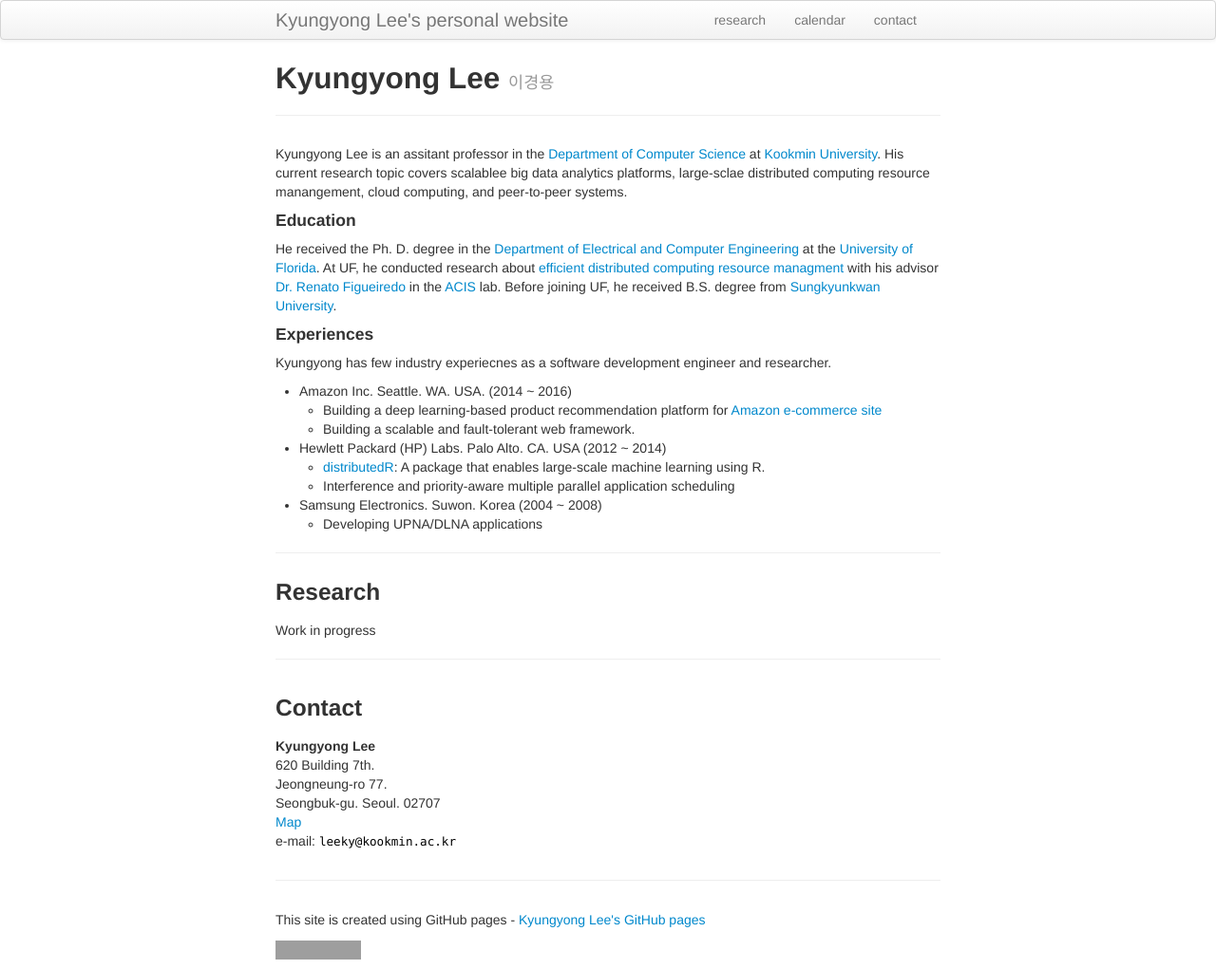
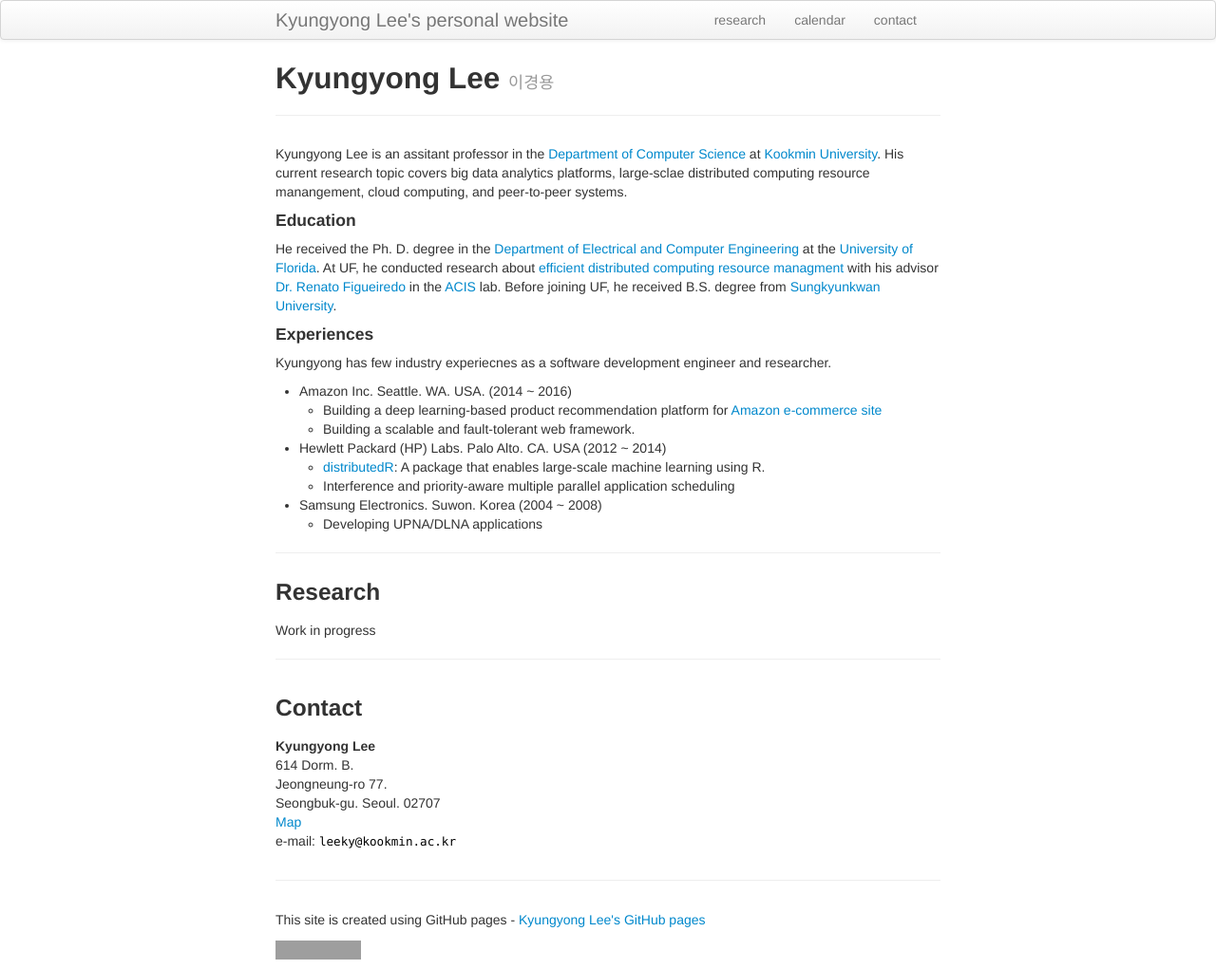
Before and after one commit to ddps-lab/kmu-bigdata.github.io, a Jekyll site: the page built from index.md, in a window 1280 px wide. Shown: the whole page at 95% size. Built offline with Jekyll 4.4.1, drawn with Linux system fonts in a browser that asks for light colours; grey boxes are pictures that could not be loaded.

Commit message:
update physical address

```diff
--- a/index.md
+++ b/index.md
@@ -5,7 +5,7 @@ tagline: 이경용
 description: Kyungyong Lee research and development description
 ---
 
-Kyungyong Lee is an assitant professor in the [Department of Computer Science](http://eecs.kookmin.ac.kr/site/computer/introduction.htm) at [Kookmin University](http://www.kookmin.ac.kr/home.php). His current research topic covers scalablee big data analytics platforms, large-sclae distributed computing resource manangement, cloud computing, and peer-to-peer systems.
+Kyungyong Lee is an assitant professor in the [Department of Computer Science](http://eecs.kookmin.ac.kr/site/computer/introduction.htm) at [Kookmin University](http://www.kookmin.ac.kr/home.php). His current research topic covers big data analytics platforms, large-sclae distributed computing resource manangement, cloud computing, and peer-to-peer systems.
 
 #### Education
 He received the Ph. D. degree in the [Department of Electrical and Computer Engineering](https://www.ece.ufl.edu/) at the [University of Florida](http://www.ufl.edu/). At UF, he conducted research about [efficient distributed computing resource managment](http://search.proquest.com/docview/1671724902) with his advisor [Dr. Renato Figueiredo](https://www.acis.ufl.edu/people/renatof) in the [ACIS](https://www.acis.ufl.edu/) lab. Before joining UF, he received B.S. degree from [Sungkyunkwan University](http://www.skku.edu/).
@@ -35,10 +35,10 @@ Work in progress
 <h3><a name="contact"></a>Contact</h3>
   <div class="row-fluid">
     <strong>Kyungyong Lee</strong> <br/>
-    620 Building 7th. <br/>
+    614 Dorm. B. <br/>
     Jeongneung-ro 77. <br/>
     Seongbuk-gu. Seoul. 02707 <br/>
-    <a href="https://goo.gl/maps/yZuim3ByoGT2" target="_blank">Map</a>
+    <a href="https://goo.gl/maps/vyrQxy815BR2" target="_blank">Map</a>
     <div id="hide_email">
 e-mail: <b>I don't</b><code>leeky</code><b>So</b><code>@</code><b>please</b><code>kookmin</code><b>leave</b><code>.</code><b>me</b><code>ac</code><b>alone</b><code>.</code><b>!</b><code>kr</code><br/>
     </div>
```
